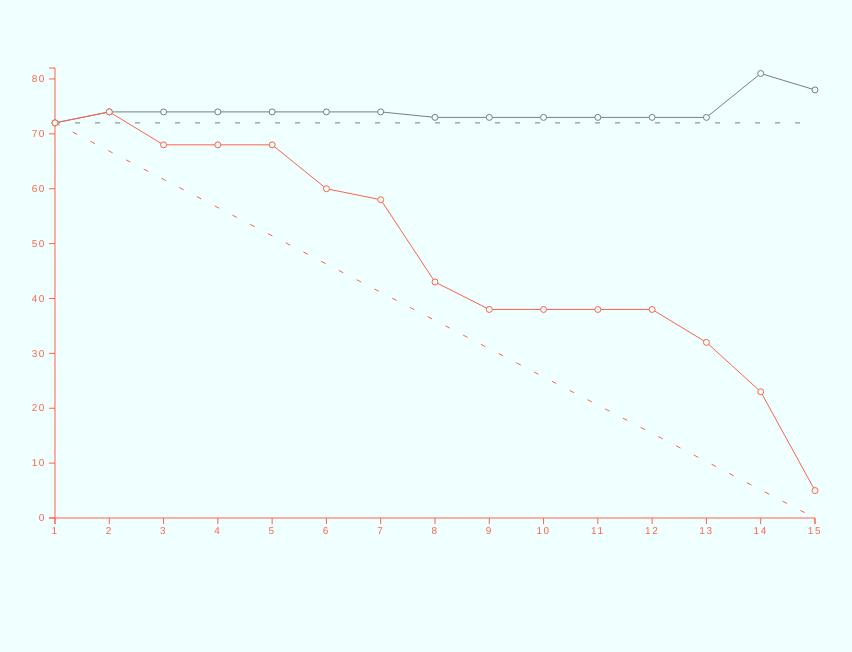
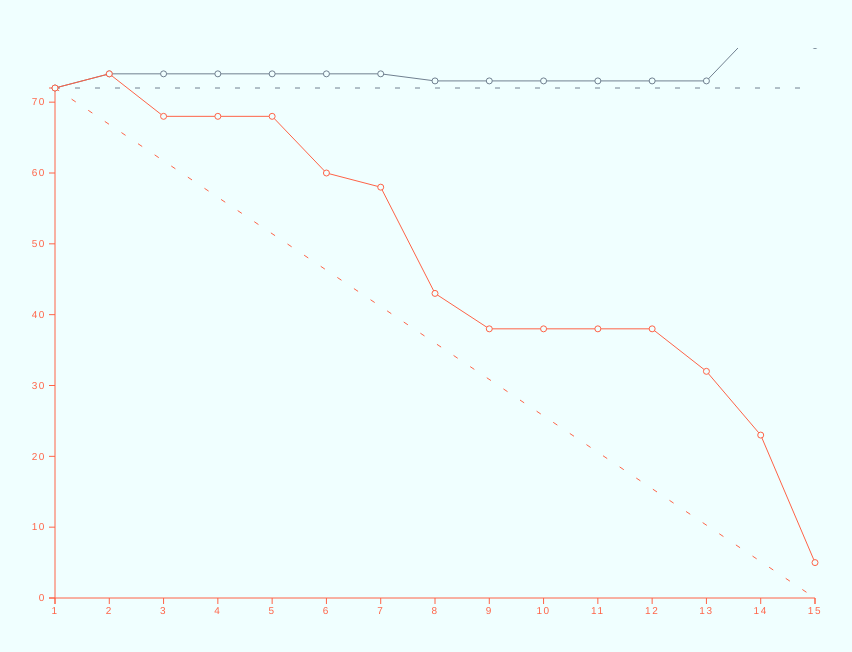
Before and after one commit to orodio/burndown, a website: page static/index.html in a window 1280 px wide. Shown: the whole page, without its empty margins (215-1067 px from the left). Drawn offline with nearby package versions, Linux system fonts and the light colour scheme.

Commit message:
Update index.html

```diff
--- a/static/index.html
+++ b/static/index.html
@@ -52,9 +52,9 @@
     <script>
       var w, h, p, x, y, xAxis, yAxis, svg, total, remaining;
 
-      w = 800; h = 500; p = {l: 30, r: 10, t: 20, b: 30};
+      w = 800; h = 600; p = {l: 30, r: 10, t: 40, b: 50};
       x = d3.scale.linear().domain([1, sprint.days]).range([p.l, w - p.r]);
-      y = d3.scale.linear().domain([sprint.commitment + 10, 0]).range([p.t, h - p.b]);
+      y = d3.scale.linear().domain([sprint.commitment, 0]).range([p.t, h - p.b]);
       xAxis = d3.svg.axis().scale(x).orient("bottom").ticks(sprint.days);
       yAxis = d3.svg.axis().scale(y).orient("left").ticks(10);
 
```
